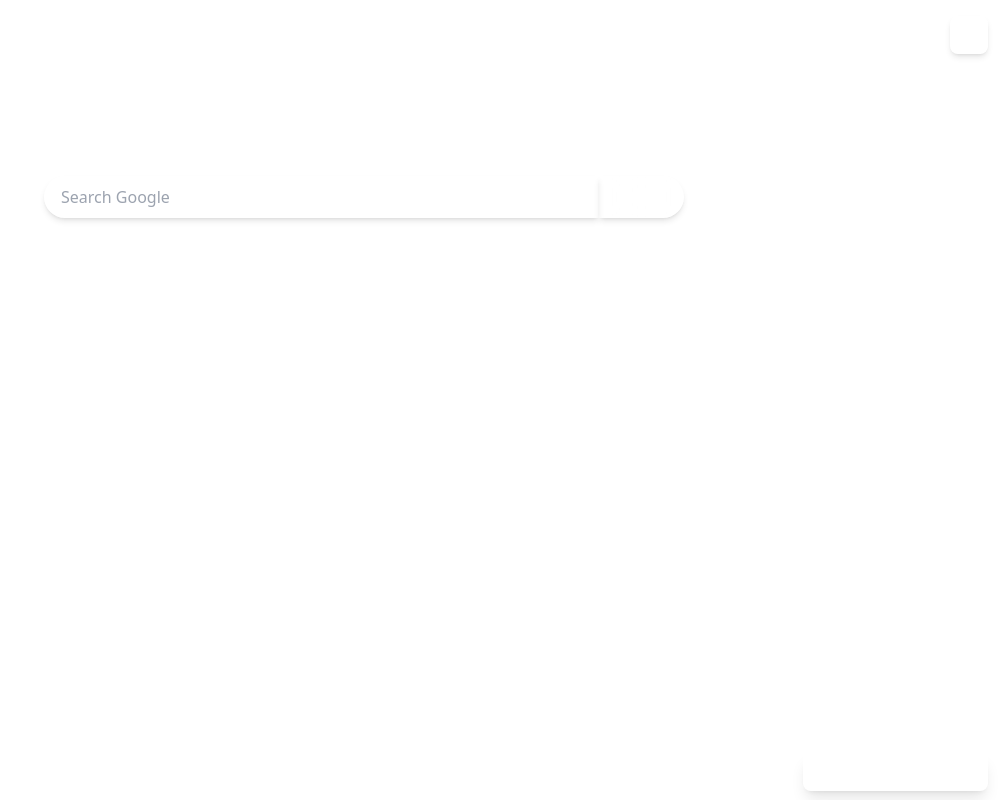
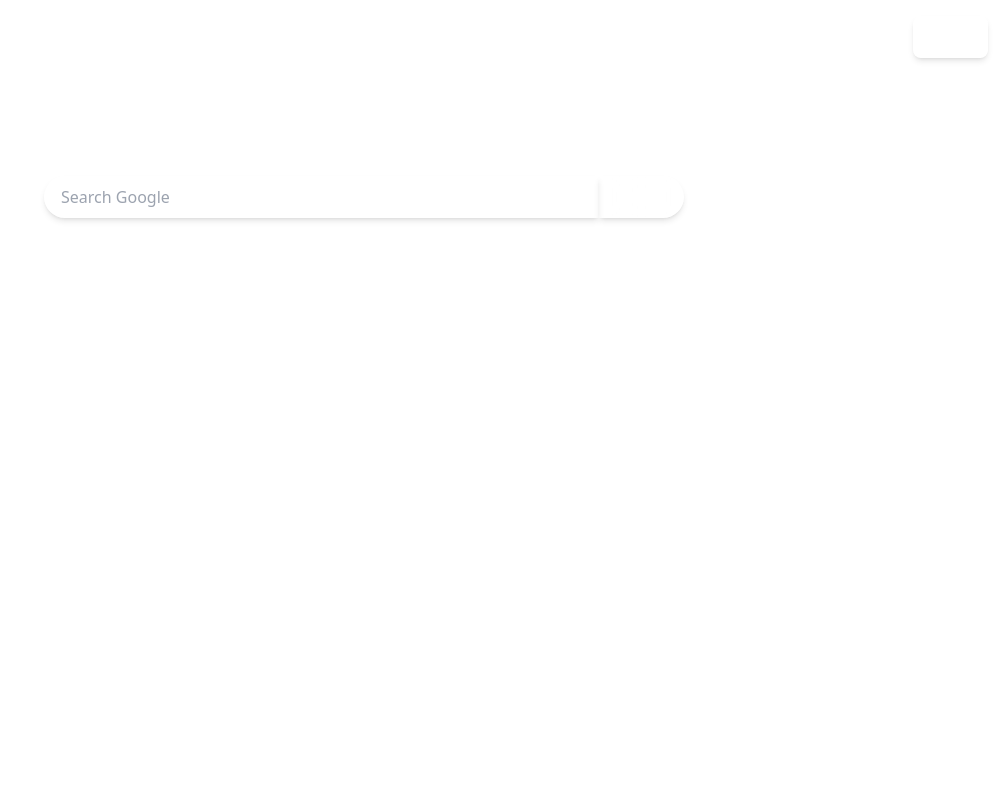
Before and after one commit to jainhardik120/stay-up, a React (Create React App) app: page / in a window 1280 px wide. Shown: the whole page, without its empty margins (276-1280 px from the left). Built offline with nearby package versions, Linux system fonts and the light colour scheme.

Commit message:
Completed Styling

```diff
--- a/src/components/AddWidgetPanel.tsx
+++ b/src/components/AddWidgetPanel.tsx
@@ -3,7 +3,7 @@
 import { widgetTypes } from '../widgets';
 import { Dialog, Transition } from '@headlessui/react'
 import { Fragment } from 'react'
-import { PencilIcon, PlusIcon } from 'lucide-react';
+import { CrossIcon, EditIcon, PencilIcon, PlusIcon, XIcon } from 'lucide-react';
 
 const AddWidgetPanel = () => {
   const { addWidget, toggleEditMode, isEditMode } = useWidgetContext();
@@ -17,9 +17,20 @@
   }
 
   return (
-    <div className="fixed top-4 right-4 z-10">
-      <button onClick={() => toggleEditMode()} className=" backdrop-blur-[60px] border border-[#ffffff33] shadow-md p-2 rounded-lg"><PencilIcon className='w-5 h-5' /></button>
-      {isEditMode && <button onClick={openModal} className=" backdrop-blur-[60px] border border-[#ffffff33] shadow-md p-2 rounded-lg"><PlusIcon className='w-5 h-5' /></button>}
+    <div className="fixed top-4 right-4 z-10 flex flex-row items-center gap-2">
+      {isEditMode &&
+        <button onClick={openModal} className=" backdrop-blur-[60px] border border-[#ffffff33] shadow-md p-2 rounded-lg flex flex-row items-center gap-2">
+          <PlusIcon className='w-5 h-5' /> Add Widget
+        </button>
+      }
+      <button onClick={() => toggleEditMode()} className="backdrop-blur-[60px] border border-[#ffffff33] shadow-md p-2 rounded-lg flex flex-row items-center gap-2">
+        {isEditMode ? <>
+          <XIcon className='w-5 h-5' /> Close
+        </>
+          : <>
+            <PencilIcon className='w-5 h-5' /> Edit
+          </>}
+      </button>
       <Transition appear show={dialogOpened} as={Fragment}>
         <Dialog as="div" className="relative z-10" onClose={closeModal}>
           <Transition.Child
--- a/src/components/EditBackgroundButton.tsx
+++ b/src/components/EditBackgroundButton.tsx
@@ -2,10 +2,13 @@
 import { useWidgetContext } from '../lib/WidgetProviderContext';
 
 const EditBackgroundButton: React.FC = () => {
-  const { handleImageChange } = useWidgetContext();
+  const { handleImageChange, isEditMode } = useWidgetContext();
 
   return (
-    <div className="fixed bottom-4 right-4 z-10">
+    <>
+      {
+        isEditMode &&
+        <div className="fixed bottom-4 right-4 z-10  backdrop-blur-[60px] border border-[#ffffff33] shadow-md p-2 rounded-lg ">
           <label
             htmlFor="backgroundImageInput"
             className="py-2 px-4 rounded-lg cursor-pointer shadow-lg"
@@ -20,6 +23,8 @@
             className="hidden"
           />
         </div>
+      }
+    </>
   );
 };
 
--- a/src/components/WidgetBoard.tsx
+++ b/src/components/WidgetBoard.tsx
@@ -3,6 +3,7 @@
 import { useWidgetContext } from '../lib/WidgetProviderContext';
 import { widgetTypes } from '../widgets';
 import { WidgetStorageProvider } from '../lib/WidgetStorageContext';
+import { XIcon } from 'lucide-react';
 
 const ResponsiveGridLayout = WidthProvider(Responsive);
 
@@ -20,9 +21,10 @@
         breakpoints={{ lg: 1200, md: 996, sm: 768, xs: 480 }}
         cols={{ lg: 12, md: 10, sm: 6, xs: 4 }}
         rowHeight={100}
-        margin={isEditMode ? [30, 30] : [10, 10]}
-        width={window.innerWidth - 32}  // Subtracting padding
+        margin={[10, 10]}
+        width={window.innerWidth - 32}
         onLayoutChange={onLayoutChange}
+        compactType={null}
       >
         {widgets.map(widget => {
           const WidgetComponent = widgetTypes[widget.type];
@@ -31,13 +33,13 @@
               {isEditMode && (
                 <button
                   onClick={() => removeWidget(widget.id)}
-                  className="absolute top-[-20px] right-[-20px] bg-white text-red-500 rounded-full w-6 h-6 flex items-center justify-center shadow"
+                  className="absolute top-[-16px] right-[-16px] backdrop-blur-[60px] border border-[#ffffff33] shadow-md  rounded-full w-8 h-8 flex items-center justify-center z-10"
                 >
-                  ×
+                  <XIcon className="w-4 h-4" />
                 </button>
               )}
               <WidgetStorageProvider id={widget.id} >
-                <div className='flex h-full w-full max-h-full max-w-full overflow-auto rounded-lg backdrop-blur border border-[#ffffff33] shadow-md'>
+                <div className={`flex h-full w-full max-h-full max-w-full hide-scrollbar transition duration-y scrollable rounded-lg backdrop-blur  border border-[#ffffff33] shadow-md`}>
                   <WidgetComponent />
                 </div>
               </WidgetStorageProvider>
--- a/src/widgets/google-slides/index.tsx
+++ b/src/widgets/google-slides/index.tsx
@@ -2,11 +2,11 @@
 const presentationId = "1LhNAv_6WSfmu9_U33tVaskW8YuFj6UJelWdjdVWV1kk";
 
 const GoogleSlidesWidget: React.FC = () => {
-  const embedUrl = `https://docs.google.com/presentation/d/${presentationId}/embed?start=false&loop=true&delayms=3000&rm=minimal`;
+  const embedUrl = `https://docs.google.com/presentation/d/${presentationId}/embed?start=false&loop=true&delayms=3000`;
 
   return (
     <div className="flex flex-col w-full h-full">
-      <h2 className=" bg-blue-600 text-white text-2xl font-bold py-2 px-4 text-center">
+      <h2 className="text-2xl py-2 px-4 text-center">
         Today's Agenda
       </h2>
       <iframe
```
Lines whose indentation alone changed are shown as unchanged.
